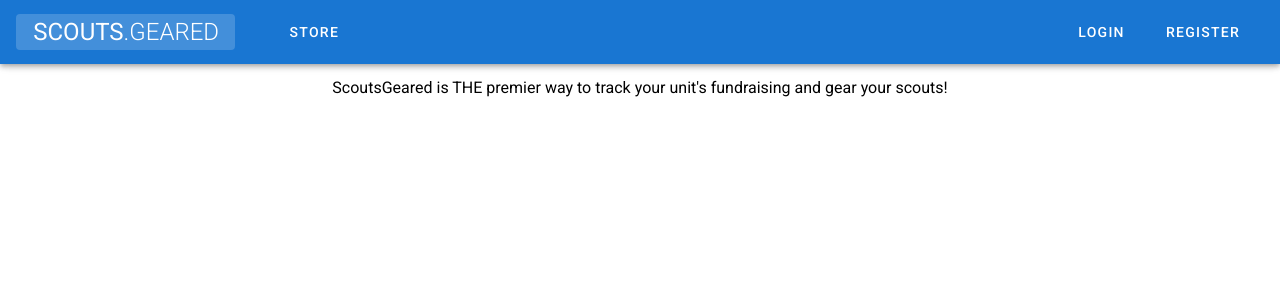
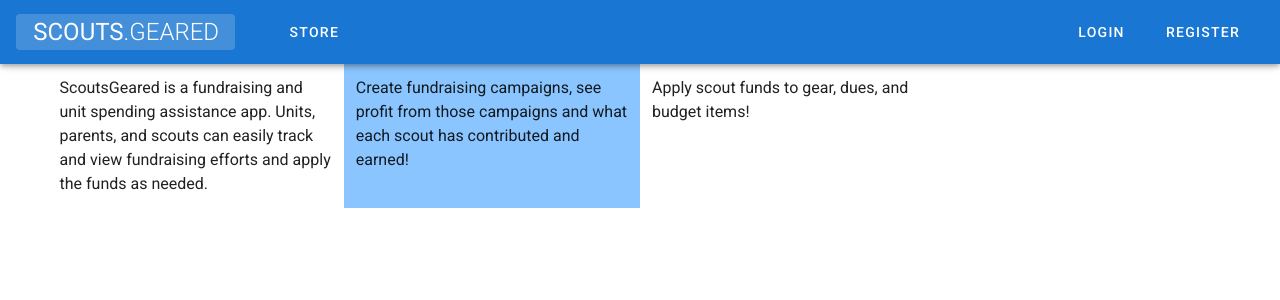
Before and after one commit to wynncreations/scoutgear, a Vue app in the folder client/: page / in a window 1280 px wide. Shown: the top 300 px of the page. Built offline with nearby package versions, Linux system fonts and the light colour scheme.

Commit message:
fixed some store bugs and layout stuff

```diff
--- a/client/src/components/AddItem.vue
+++ b/client/src/components/AddItem.vue
@@ -62,6 +62,7 @@
         },
         methods:{
             submitItem: function(){
+                this.item.unit_ID = this.$store.getters.unit._id
                 fetch('http://api.scoutsgeared.com/item/add',{
                         method: "POST",
                         headers: {
--- a/client/src/views/Admin.vue
+++ b/client/src/views/Admin.vue
@@ -1,6 +1,6 @@
 <template>
     <v-app secondary class="secondary" app>
-        <v-container fluid>
+        <v-container>
             <v-layout>
                 <v-flex class="col-md-2">
                     <v-navigation-drawer dark class="primary">
--- a/client/src/views/Home.vue
+++ b/client/src/views/Home.vue
@@ -1,13 +1,32 @@
 <template>
-  <v-container class="main">
-    <v-layout>
-      <v-flex class="black--text text-center">
-        ScoutsGeared is THE premier way to track your unit's fundraising and gear your scouts!
+  <v-container no-gutter class="main">
+    <v-row no-gutter>
+      <v-col
+        cols="12"
+        sm="12"
+        md="3"
 
+      >
+        <div class="">ScoutsGeared is a fundraising and unit spending assistance app. Units, parents, and scouts can easily track and view fundraising efforts and apply the funds as needed.</div>
+      </v-col>
 
-      </v-flex>
+      <v-col
+        cols="12"
+        sm="12"
+        md="3"
+        class="primary lighten-3"
+      >
+        Create fundraising campaigns, see profit from those campaigns and what each scout has contributed and earned!
+      </v-col>
 
-    </v-layout>
+      <v-col
+        cols="12"
+        sm="12"
+        md="3"
+      >
+        Apply scout funds to gear, dues, and budget items!
+      </v-col>
+    </v-row>
   </v-container>
 </template>
 
@@ -28,6 +47,7 @@
   mounted(){
     this.me = this.$store.getters.me
     this.kids = this.$store.getters.kids
+    console.log(this.$vuetify.breakpoint)
   },computed:{
     haskids: function (){
       return this.$store.getters.haskids;
--- a/client/src/views/Store.vue
+++ b/client/src/views/Store.vue
@@ -1,9 +1,12 @@
 <template>
-    <v-layout>
-        <v-flex
-            v-for="item in items" v-bind:key="item._id"
+    <v-container>
+        <v-row no-gutter class="primary lighten-4">
+            <v-col
+                md="3"
+                sm="12"
+                v-for="item in items"
+                :key="item._id"
             >
-
                 <Item
                     v-bind:iname="item.name"
                     v-bind:image_url="item.image_url"
@@ -11,9 +14,9 @@
                     v-bind:factory_url="item.factory_url"
                     v-bind:retail_cost="item.retail_cost"
                 ></Item>
-
-        </v-flex>
-    </v-layout>
+            </v-col>
+        </v-row>
+    </v-container>
 </template>
 
 <script>
@@ -25,7 +28,7 @@
         }
     },
     mounted(){
-        fetch(`http://api.scoutsgeared.com/item`)
+        fetch(`http://api.scoutsgeared.com/item/unit/${this.$store.getters.unit._id}`)
         .then(resp =>{
                 if(!resp.ok){
                     this.errorMessage = `Error looking up items`;
@@ -41,6 +44,7 @@
             this.errorMessage = `${err}`;
             this.error = true;
         });
+
     },
     components:{
         Item
```
Lines whose indentation alone changed are shown as unchanged.
